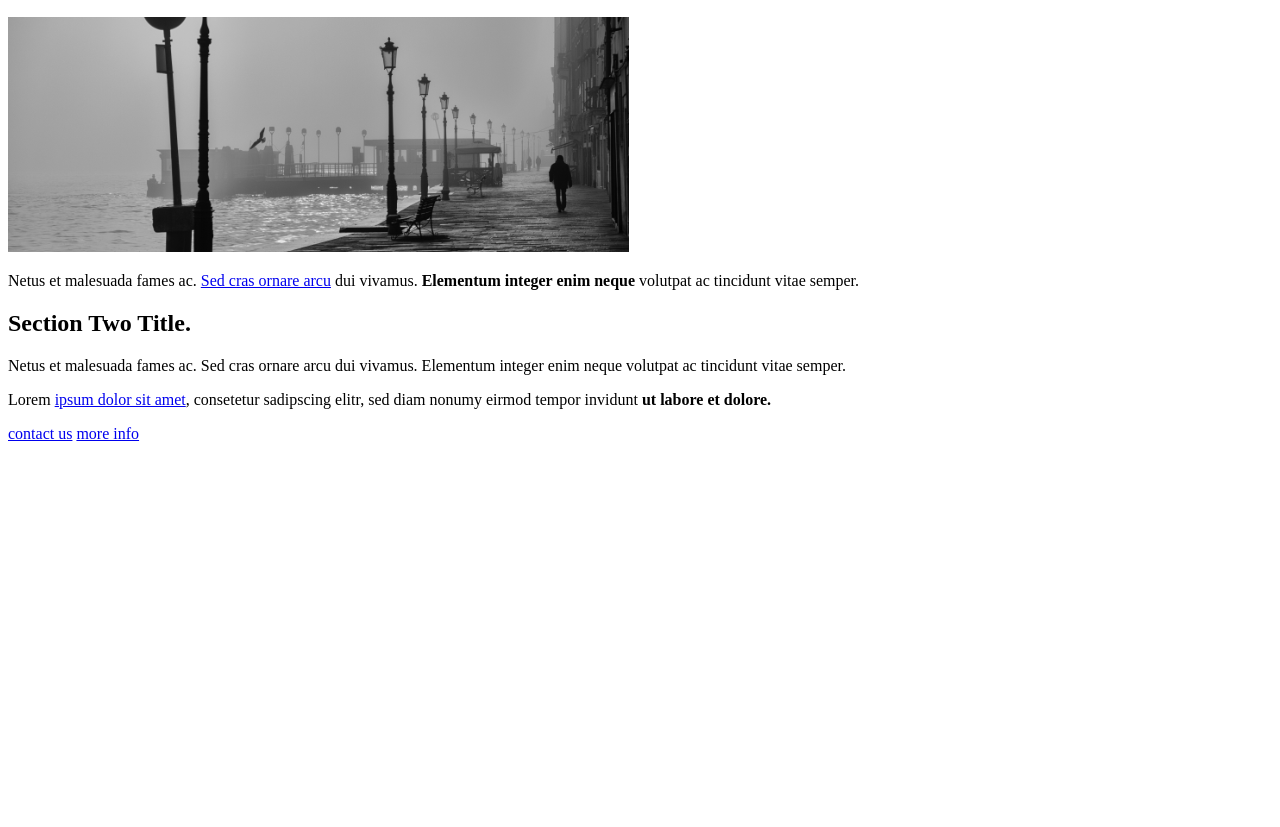
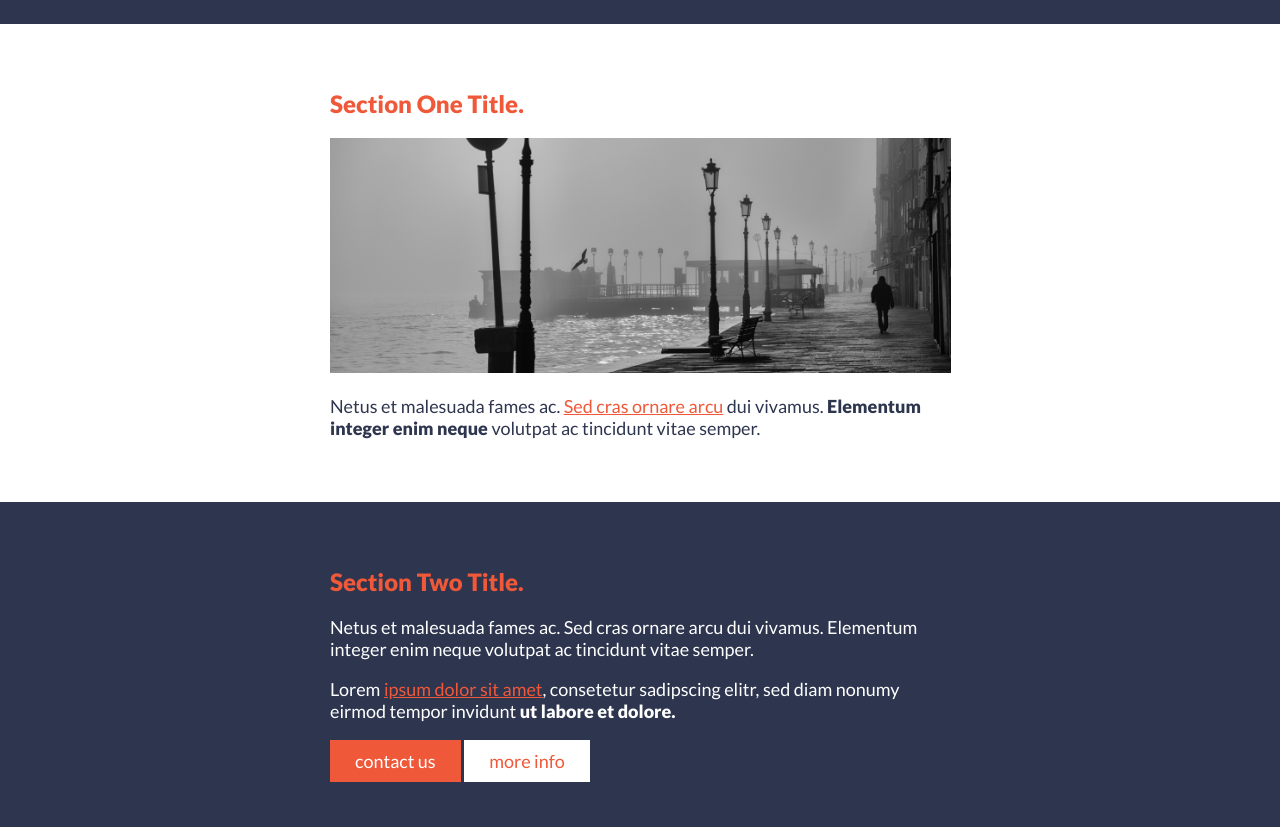
Before and after one commit to Mohak-Trivedi/cssFundamentalsProject, a website: page index.html in a window 1280 px wide. Shown: the part 110-937 px from the top of the page. Before the commit the page ends 800 px from the top, so only its background shows below. Drawn offline with Linux system fonts and the light colour scheme.

Commit message:
completed the CSS part

```diff
--- /dev/null
+++ b/css/styles.css
@@ -0,0 +1,81 @@
+body {
+    margin: 0;
+    font-size: 18px;
+    font-family: "Lato", sans-serif;
+    color: #2E354F;
+}
+
+/* Typography */
+
+h1, h2, strong {
+    /* mentioning here as well because in case Lato is already downloaded on
+    user's computer but with other font-weight, our font link font weight will
+    get ignored. Hence, need to mention specifically. */
+    font-weight: 900;
+}
+
+h1 {
+    font-size: 36px;
+    margin: 0; /* to control top and bottom space using only <header> padding */
+}
+
+h2 {
+    font-size: 24px;
+    color: #EF5839;
+}
+
+a {
+    color: #EF5839;
+}
+
+a:hover, a:focus {
+    color: #D4B44C;
+}
+
+/* Buttons */
+.btn {
+    display: inline-block;
+    padding: 10px 25px;
+    text-decoration: none;
+}
+
+.btn-accent {
+    background-color: #EF5839;
+    color: #FFF;
+}
+
+.btn-accent:hover {
+    background-color: #D4B44C;
+    color: #2E354F;
+}
+
+.btn-light {
+    background-color: #FFF;
+    color: #EF5839;
+}
+
+.btn-light:hover {
+    background-color: #999;
+    color: #2E354F;
+}
+
+/* Layout */
+header {
+    background-color: #2E354F;
+    padding: 45px 0; /* no padding on sides as that is to be controlled using only div.container margin*/
+    color: #FFF;
+}
+
+section {
+    padding: 45px 0; /* no padding on sides as that is to be controlled using only div.container margin*/
+}
+
+.section-two {
+    background-color: #2E354F;
+    color: #FFF;
+}
+
+.container {
+    width: 620px;
+    margin: 0 auto;
+}
--- a/index.html
+++ b/index.html
@@ -2,6 +2,10 @@
 <html>
     <head>
         <title>We did it!</title>
+        <link rel="preconnect" href="https://fonts.googleapis.com">
+        <link rel="preconnect" href="https://fonts.gstatic.com" crossorigin>
+        <link href="https://fonts.googleapis.com/css2?family=Lato:wght@400;900&display=swap" rel="stylesheet">
+        <link href="css/styles.css" rel="stylesheet">
     </head>
     <body>
         <header>
@@ -27,27 +31,3 @@
         </section>
     </body>
 </html>
-
-
-
-<!--
-
-CSS is a lot of fun
-
-
-Section One Title.
-
-Netus et malesuada fames ac. Sed cras ornare arcu dui vivamus. Elementum integer enim neque volutpat ac tincidunt vitae semper.
-
-
-Section Two Title.
-
-Netus et malesuada fames ac. Sed cras ornare arcu dui vivamus. Elementum integer enim neque volutpat ac tincidunt vitae semper.
-
-Lorem ipsum dolor sit amet, consetetur sadipscing elitr, sed diam nonumy eirmod tempor invidunt ut labore et dolore.
-
-contact us
-more info
-
-
- -->
```
